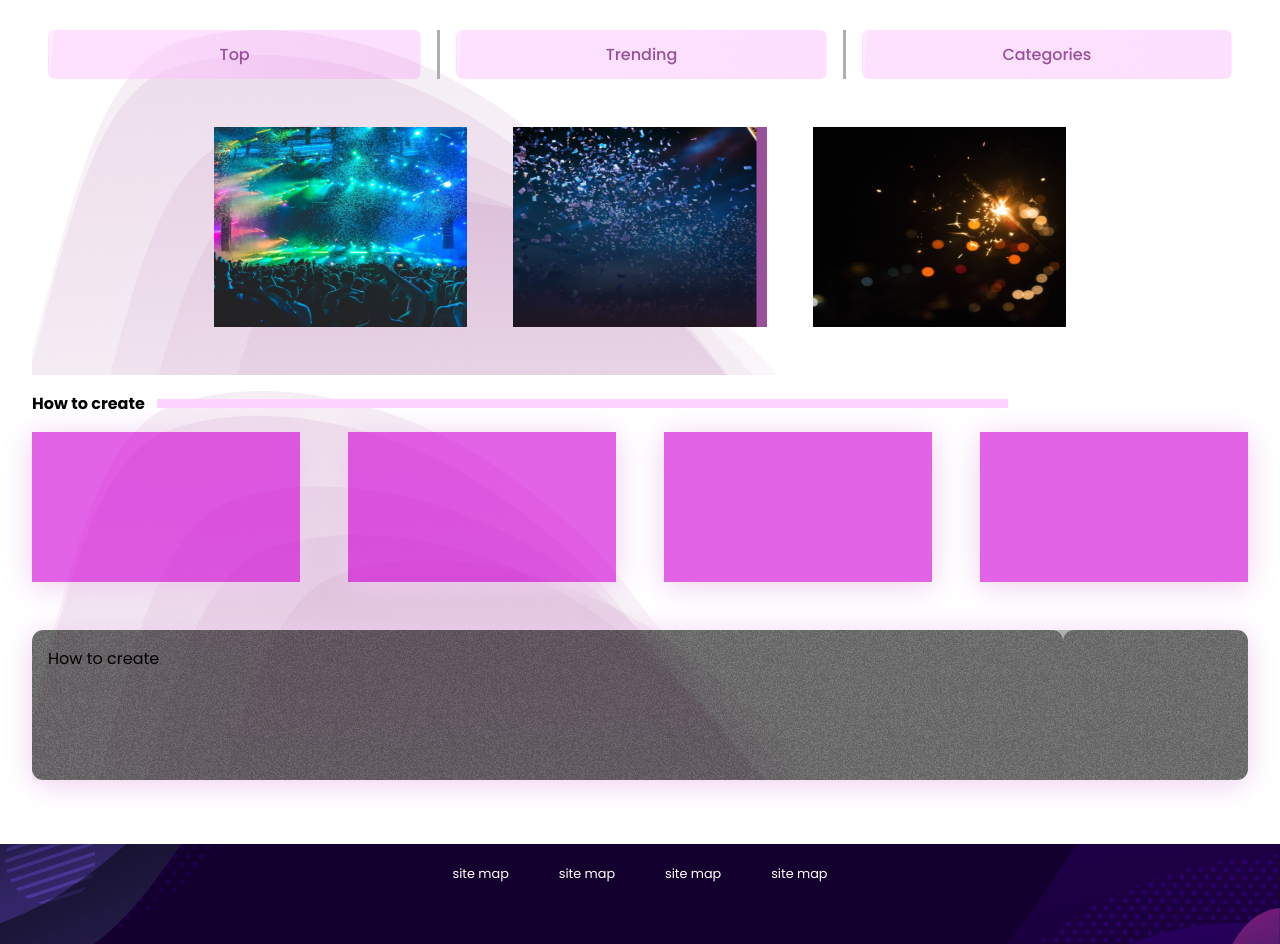
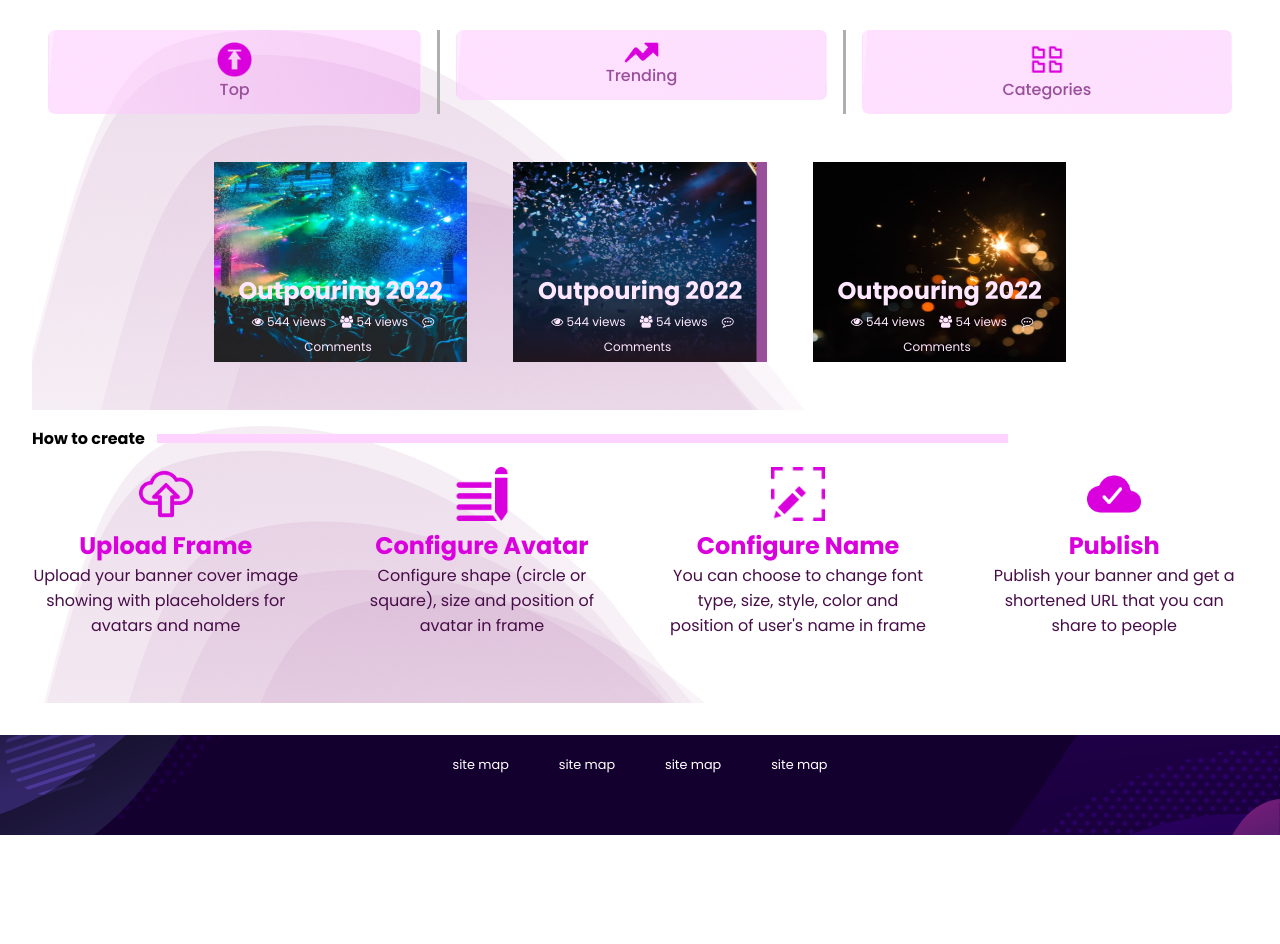
Before and after one commit to romeoscript/Dp-creator, a plain HTML site: page index.html in a window 1280 px wide. Shown: the part 605-1549 px from the top of the page. After the commit the page ends 1440 px from the top, so only its background shows below. Drawn offline with Linux system fonts and the light colour scheme; a web font is replaced by a local one.

Commit message:
new brown update done

```diff
--- a/css/index.css
+++ b/css/index.css
@@ -105,8 +105,31 @@ index page styles
 .quick-nav-links {
   text-align: center;
 }
+.quick-nav-links .nav-container img{
+  width: 10%;
+  margin: auto;
+  display: block;
+}
+.hoverable-content{
+  position: absolute;
+  bottom: 2%;
+  width: 100%;
+  text-align: center;
+}
+.hoverable-content h2{
+ color: #FFE8FF;
+
+}
+.hoverable-content span{
+ color: #FFE8FF;
+margin: 5px;
+  font-size: 12px;
+}
 .quick-nav-links .nav-container ul li {
   margin-bottom: 1rem;
+
+  justify-content: center;
+  align-items: center;
 }
 .quick-nav-links a {
   color: #99509a;
@@ -161,13 +184,24 @@ flex:50%;
   background-image: url(../images/bg-image.png);
 }
 .create-section .create-body .box {
-  height: 150px;
-  background: rgba(209, 0, 214, 0.61);
-  -moz-box-shadow: 0px 4px 29px #eeceef;
+  /* height: 150px; */
+  min-height: 220px;
+  /* background: rgba(209, 0, 214, 0.61); */
+  /* -moz-box-shadow: 0px 4px 29px #eeceef;
   -webkit-box-shadow: 0px 4px 29px #eeceef;
-  box-shadow: 0px 4px 29px #eeceef;
+  box-shadow: 0px 4px 29px #eeceef; */
+  text-align: center;
   flex-basis: 22%;
   margin-bottom: 1rem;
+}
+.create-section .create-body .box img{
+  width: 20%;
+}
+.create-section .create-body .box h2{
+  color: #DA00DE;
+}
+.create-section .create-body .box p{
+  color: #470D48;
 }
 .create-section .create-footer {
   text-align: initial;
@@ -199,6 +233,7 @@ gallery container image
 ********************* */
 .img-container {
   height: 100%;
+  position: relative;
 }
 .img-container img {
   height: 100%;
@@ -721,6 +756,9 @@ dashboard-container
 }
 
 @media (max-width: 550px) {
+  .gallery-wrapper {
+    display: block;
+  }
   .section-wrapper__grid2 .section__grid-flex1:first-child {
     flex: 1;
     padding: 1rem;
--- a/index.html
+++ b/index.html
@@ -52,25 +52,43 @@
 		<div class="quick-nav-links">
 			<div class="nav-container">
 				<ul>
-					<li><a href="#">Top</a></li>
-					<li><a href="#">Trending</a></li>
-                    <li><a href="#">Categories</a></li>
+					<li><a href="#"><img src="./images/arrowup (1).png" alt=""> Top</a></li>
+					<li><a href="#"> <img src="./images/arrowup (3).png" alt=""> Trending</a></li>
+                    <li><a href="#"> <img src="./images/file.png" alt=""> Categories</a></li>
 				</ul>
 			</div>
 		</div>
 		<div class="gallery-wrapper">
 		 <div class="gallery">
 			<div class="img-container">
+				<div class="hoverable-content">
+					<h2>Outpouring 2022</h2>
+					<span><i class="fa fa-eye" aria-hidden="true"></i> 544 views</span>
+					<span><i class="fa fa-users" aria-hidden="true"></i> 54 views</span>
+					<span><i class="fa fa-commenting-o" aria-hidden="true"></i> Comments</span>
+				</div>
 				<img src="./images/Component 1.png" alt="">
 			</div>
 		 </div>
          <div class="gallery">
 			<div class="img-container">
+				<div class="hoverable-content">
+					<h2>Outpouring 2022</h2>
+					<span><i class="fa fa-eye" aria-hidden="true"></i> 544 views</span>
+					<span><i class="fa fa-users" aria-hidden="true"></i> 54 views</span>
+					<span><i class="fa fa-commenting-o" aria-hidden="true"></i> Comments</span>
+				</div>
 				<img src="./images/Component 2.png" alt="">
 			</div>
 		 </div>
 		 <div class="gallery">
 			<div class="img-container">
+				<div class="hoverable-content">
+					<h2>Outpouring 2022</h2>
+					<span><i class="fa fa-eye" aria-hidden="true"></i> 544 views</span>
+					<span><i class="fa fa-users" aria-hidden="true"></i> 54 views</span>
+					<span><i class="fa fa-commenting-o" aria-hidden="true"></i> Comments</span>
+				</div>
 				<img src="./images/Component 3.png" alt="">
 			</div>
 		 </div>
@@ -88,17 +106,36 @@
 		    </div>
 		    <div class="create-body flex">
 		    	<div class="box">
+					<img src="./images/upload-svgrepo-com 1.png" alt="">
+					<h2>Upload Frame</h2>
+					<p>
+						Upload your banner cover image showing with placeholders for avatars and name</p>
 		    	</div>
 		    	<div class="box">
+					<img src="./images/edit-svgrepo-com 1.png" alt="">
+					<h2>Configure Avatar
+						</h2>
+						<p>Configure shape (circle or square), size and position of avatar in frame</p>
 		    	</div>
                 <div class="box">
+					<img src="./images/edit-svgrepo-com (1) 1.png" alt="">
+					<h2>Configure Name</h2>
+					<p>
+						You can choose to change font type, size, style, color and position of
+						user's name in frame</p>
 		    	</div>
                 <div class="box">
+					<img src="./images/cloud-done-svgrepo-com 1.png" alt="">
+					<h2>Publish</h2>
+					<p>
+						Publish your banner and
+						get a shortened URL that
+						 you can share to people</p>
 		    	</div>
 		    </div>
-		    <div class="create-footer">
+		    <!-- <div class="create-footer">
 		    <p>How to create</p>
-		    </div>
+		    </div> -->
 		</div>
 	</section>
 </main>
```
Also changed, not shown: Avatar.html (+0 -67 lines), images/arrowup (1).png (added), images/arrowup (3).png (added), images/cloud-done-svgrepo-com 1.png (added), images/edit-svgrepo-com (1) 1.png (added), images/edit-svgrepo-com 1.png (added), images/file.png (added), images/upload-svgrepo-com 1.png (added).
